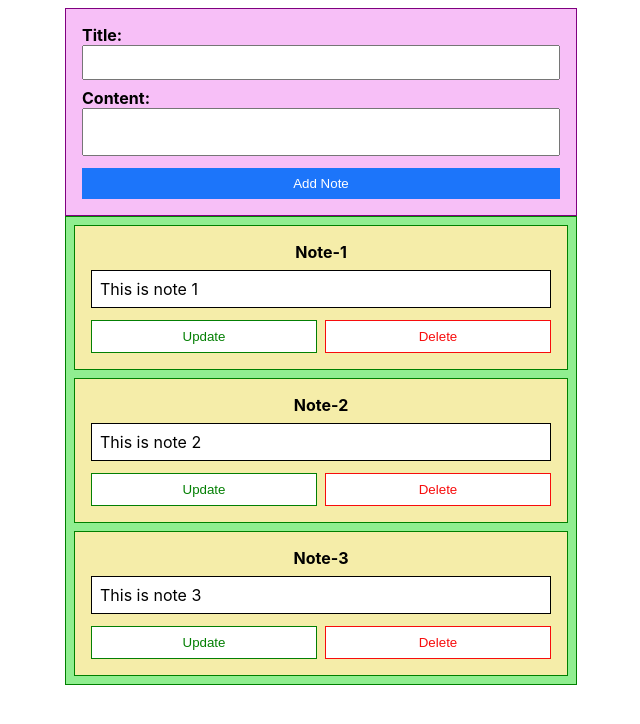
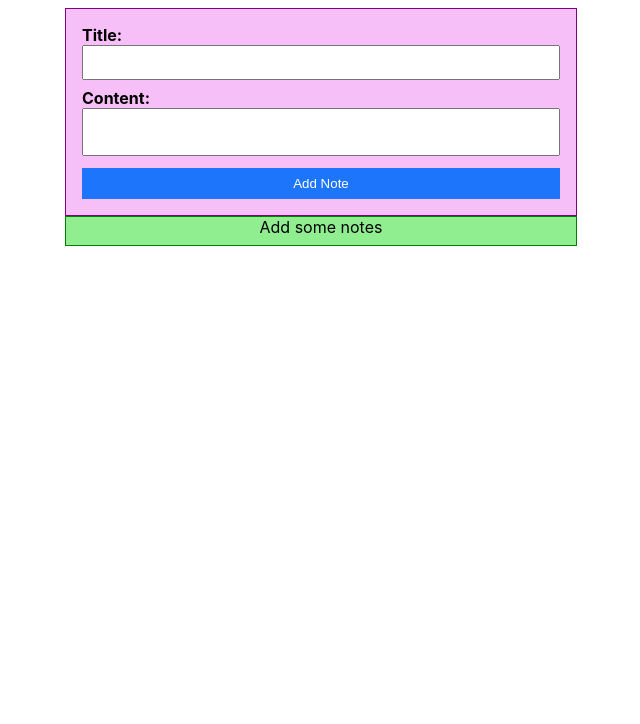
Before and after one commit to gouhar1512/notes-manager-context-api, a React (Create React App) app: page / in a window 1280 px wide. Shown: the top 724 px of the page, without its empty margins (319-959 px from the left). Built offline with nearby package versions, Linux system fonts and the light colour scheme.

Commit message:
Add Note functionality implemented

```diff
--- a/src/App.js
+++ b/src/App.js
@@ -1,10 +1,29 @@
+import { useState } from "react";
 import "./App.css";
 import NotesManager from "./NotesManager/NotesManager";
 
 function App() {
+  const [notes, setNotes] = useState([]);
+
+  const setNotesHandler = (newNote) => {
+    let updatedNotes = [...notes];
+    updatedNotes.push(newNote);
+    setNotes(updatedNotes);
+  };
+
+  const deleteNoteHandler = (noteId) => {
+    let updatedNotes = [...notes];
+    updatedNotes = updatedNotes.filter((note) => note.id !== noteId);
+    setNotes(updatedNotes);
+  };
+
   return (
     <div className="App">
-      <NotesManager />
+      <NotesManager
+        notes={notes}
+        onAddNote={setNotesHandler}
+        onDeleteNote={deleteNoteHandler}
+      />
     </div>
   );
 }
--- a/src/NotesManager/NoteForm/NoteForm.js
+++ b/src/NotesManager/NoteForm/NoteForm.js
@@ -1,15 +1,47 @@
-import React from "react";
+import React, { useState } from "react";
 import "./NoteForm.css";
-const NoteForm = () => {
+
+const NoteForm = ({ onAddNote, onDeleteNote }) => {
+  const [title, setTitle] = useState("");
+  const [content, setContent] = useState("");
+
+  const setTitleHandler = (e) => {
+    setTitle(e.target.value);
+  };
+
+  const setContentHandler = (e) => {
+    setContent(e.target.value);
+  };
+
+  const onSubmitHandler = (e) => {
+    e.preventDefault();
+
+    if (!title.trim() || !content.trim()) {
+      return;
+    }
+    let note = {
+      id: parseInt(Math.random() * 10),
+      title,
+      content,
+    };
+    onAddNote(note);
+    setTitle("");
+    setContent("");
+  };
+
   return (
-    <form className="note-form">
+    <form className="note-form" onSubmit={onSubmitHandler}>
       <label htmlFor="note-title">
         <div className="label-text">Title:</div>
-        <input id="note-title" />
+        <input id="note-title" value={title} onChange={setTitleHandler} />
       </label>
       <label htmlFor="note-content">
         <div className="label-text">Content:</div>
-        <textarea id="note-content" />
+        <textarea
+          id="note-content"
+          value={content}
+          onChange={setContentHandler}
+        />
       </label>
       <button type="submit" className="btn-add-note">
         Add Note
--- a/src/NotesManager/NotesList/NotesList.js
+++ b/src/NotesManager/NotesList/NotesList.js
@@ -2,27 +2,11 @@ import React from "react";
 import Note from "../Note/Note";
 import "./NotesList.css";
 
-const NotesList = (notesList) => {
-  notesList = [
-    {
-      id: 1,
-      title: "Note-1",
-      content: "This is note 1",
-    },
-    {
-      id: 2,
-      title: "Note-2",
-      content: "This is note 2",
-    },
-    {
-      id: 3,
-      title: "Note-3",
-      content: "This is note 3",
-    },
-  ];
-  let mappedNotesList = notesList.map((note) => (
-    <Note key={note.id} note={note} />
-  ));
+const NotesList = ({ notes }) => {
+  if (notes.length === 0) {
+    return <div className="notes-list">Add some notes</div>;
+  }
+  let mappedNotesList = notes.map((note) => <Note key={note.id} note={note} />);
   return <div className="notes-list">{mappedNotesList}</div>;
 };
 
--- a/src/NotesManager/NotesManager.js
+++ b/src/NotesManager/NotesManager.js
@@ -2,11 +2,11 @@ import React from "react";
 import NoteForm from "./NoteForm/NoteForm";
 import NotesList from "./NotesList/NotesList";
 
-const NotesManager = () => {
+const NotesManager = ({ notes, onAddNote, onDeleteNote }) => {
   return (
     <div className="notes-manager">
-      <NoteForm />
-      <NotesList />
+      <NoteForm onAddNote={onAddNote} onDeleteNote={onDeleteNote} />
+      <NotesList notes={notes} />
     </div>
   );
 };
```
